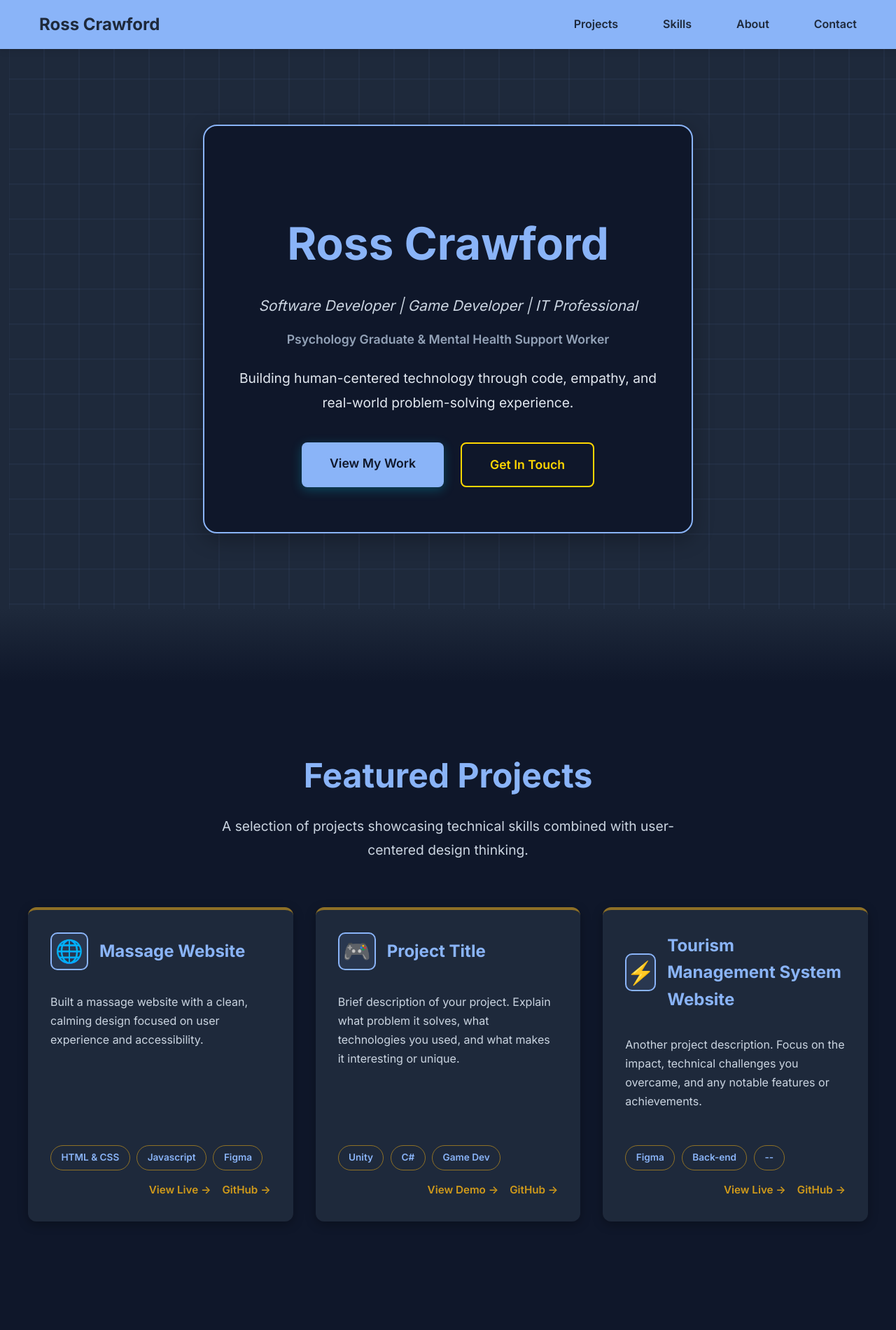
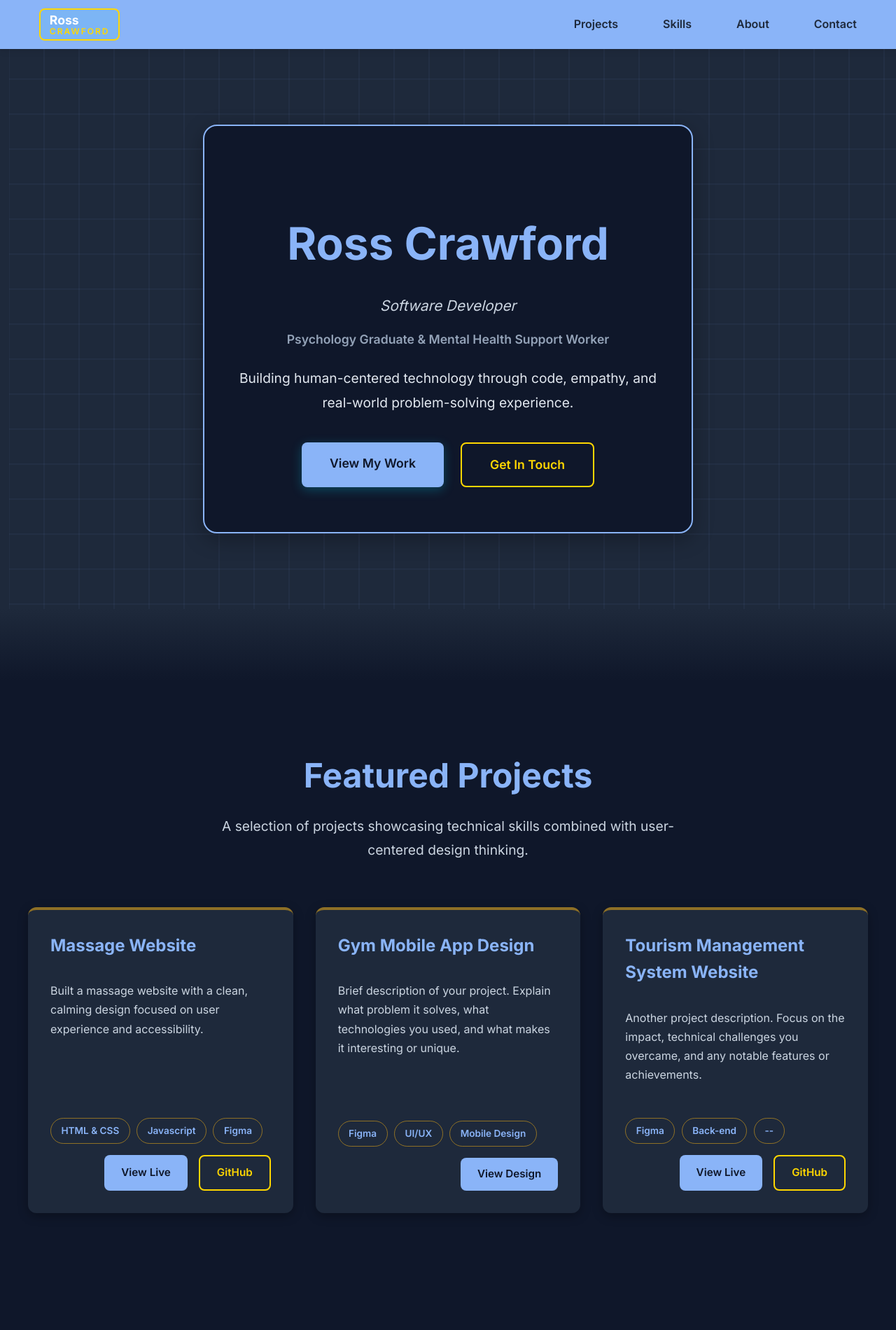
Before and after one commit to rosshunterdev/Portfolio, a plain HTML site: page portfolio.html in a window 1280 px wide. Shown: the top 1900 px of the page at 70% size. Drawn offline with Linux system fonts and the light colour scheme.

Commit message:
Created updates

```diff
--- a/portfolio.css
+++ b/portfolio.css
@@ -1,3 +1,10 @@
+/* Colours
+
+light blue: #8AB4F8 - rgba(6, 182, 212, 0.3)
+gold: #FFD700
+
+*/
+
 /* Base Styles */
 body {
 	background-color: #F5E6A8;
@@ -15,16 +22,10 @@ body {
 	padding: 0 2rem;
 }
 
-/* Navigation - Matching Figma Design */
+/* Navbar */
 .navbar {
 	height: 70px;
-
 	background-color:#8AB4F8;
-/*
-	background-color:#3F257C;
-	option 1
-	background-color: #8AB4F8
-*/
 	position: fixed;
 	top: 0;
 	width: 100%;
@@ -41,54 +42,53 @@ body {
 	justify-content: space-between;
 	padding: 0 2rem;
 }
-
 .navbar-title a {
+	display: flex;
+	align-items: center;
+	gap: 0.8rem;
 	text-decoration: none;
-	color: inherit;
-	cursor: pointer;
 	padding: 0.5rem 1rem;
 	border-radius: 5px;
-	transition: all 0.1s ease;
-	display: inline-block;
+	transition: all 0.3s ease;
 }
 
-.navbar-title a:hover {
-	background-color: rgba(6, 182, 212, 0.1);
-	color: #06b6d4;
+.logo-badge {
+	display: flex;
+	flex-direction: column;
+	line-height: 1.1;
+	padding: 0.3rem 0.8rem;
+	border: 2px solid #FFD700;
+	border-radius: 8px;
+	background: rgba(6, 182, 212, 0.1);
+	transition: all 0.2s ease;
 }
 
-.navbar-title a:active {
-	transform: translateY(2px);
-	box-shadow: inset 0 3px 5px rgba(0, 0, 0, 0.4);
+.navbar-title a:hover .logo-badge {
+	transform: translateY(-1px);
+	box-shadow: 0 4px 8px rgba(6, 182, 212, 0.2);
 }
 
-/* Optional: Add underline on hover like other nav links */
-.navbar-title a {
-	position: relative;
+/*press down state*/
+.navbar-title a:active .logo-badge {
+	transform: translateY(2px);
+	box-shadow: inset 0 3px 5px rgba(0, 0, 0, 0.3);
+	background: rgba(6, 182, 212, 0.15);
 }
 
-.navbar-title a::after {
-	content: '';
-	position: absolute;
-	bottom: -5px;
-	left: 0;
-	width: 0;
-	height: 2px;
-	background-color: #06b6d4;
-	transition: width 0.3s ease;
+
+.logo-first {
+	font-size: 1.1rem;
+	font-weight: 700;
+	color: #FFFFFF;
 }
 
-.navbar-title a:hover::after {
-	width: 100%;
+.logo-last {
+	font-size: 0.75rem;
+	font-weight: 600;
+	color: #FFD700;
+	letter-spacing: 2px;
+	text-transform: uppercase;
 }
-
-.navbar-title p {
-	color: #1e293b;
-	font-size: 1.5rem;
-	font-weight: 700;
-	margin: 0;
-}
-
 .navbar-headers {
 	display: flex;
 	align-items: center;
@@ -108,7 +108,9 @@ body {
 }
 
 .nav-link:hover {
-	color: #FFFFFF;
+	color: #FFD700;
+	transform: translateY(-1px);
+
 }
 
 .nav-link:hover::after {
@@ -116,33 +118,10 @@ body {
 }
 
 .nav-link:active {
-	transform: translateY(3px); /* Move down more */
-	box-shadow: inset 0 4px 8px rgba(0, 0, 0, 0.5); /* Deeper shadow */
+	transform: translateY(3px);
+	box-shadow: inset 0 4px 8px rgba(0, 0, 0, 0.5);
 	border-radius:20px;
 }
-/* Hero Section - Animated colour background
-.hero-section {
-	min-height: 100vh;
-	display: flex;
-	align-items: center;
-	justify-content: center;
-	text-align: center;
-	padding-top: 70px;
-	background: linear-gradient(-45deg, #1e293b, #0f172a, #1e3a5f, #1e293b);
-	background-size: 400% 400%;
-	animation: gradientShift 15s ease infinite;
-	position: relative;
-}
-
-@keyframes gradientShift {
-	0% { background-position: 0% 50%; }
-	50% { background-position: 100% 50%; }
-	100% { background-position: 0% 50%; }
-}
-
-*/
-
-
 
 /* Hero Section with Moving Grid */
 .hero-section {
@@ -244,9 +223,9 @@ body {
 }
 
 .cta-button.primary:hover {
-	background-color: #0891b2;
+	background-color: #FFD700;
 	transform: translateY(-3px);
-	box-shadow: 0 6px 20px rgba(6, 182, 212, 0.4);
+	box-shadow: 0 6px 20px rgba(6, 182, 212, 0.1);
 }
 
 .cta-button.secondary {
@@ -256,7 +235,7 @@ body {
 }
 
 .cta-button.secondary:hover {
-	background-color: rgba(6, 182, 212, 0.1);
+	background-color: #8AB4F8;
 	transform: translateY(-3px);
 }
 
@@ -334,18 +313,6 @@ section h2 {
 	margin-bottom: 1rem;
 }
 
-.project-icon {
-	font-size: 2rem;
-	width: 50px;
-	height: 50px;
-	display: flex;
-	align-items: center;
-	justify-content: center;
-	background-color: rgba(138, 180, 248, 0.1);
-	border-radius: 10px;
-	border: 2px solid #8AB4F8;
-}
-
 .project-card h3 {
 	font-size: 1.5rem;
 	color: #8AB4F8;
@@ -410,6 +377,56 @@ section h2 {
 	transform: translateX(5px);
 }
 
+.project-btn {
+	display: inline-flex;
+	align-items: center;
+	padding: 0.7rem 1.5rem;
+	border-radius: 8px;
+	font-weight: 600;
+	font-size: 0.95rem;
+	text-decoration: none;
+	transition: all 0.3s ease;
+	cursor: pointer;
+}
+
+.project-btn.primary {
+	background-color: #8AB4F8;
+	color: #0f172a;
+}
+
+.project-btn.primary:hover {
+	background-color: #FFD700;
+	transform: translateY(-2px);
+	box-shadow: 0 4px 12px rgba(138, 180, 248, 0.4);
+}
+
+.project-btn.primary:active {
+	transform: translateY(1px);
+	box-shadow: inset 0 2px 4px rgba(0, 0, 0, 0.2);
+}
+
+.project-btn.secondary {
+	background-color: transparent;
+	color: #FFD700;
+	border: 2px solid #FFD700;
+}
+
+.project-btn.secondary:hover {
+	background-color:#8AB4F8;
+	border-color: #FFD700;
+	color: #FFD700;
+	transform: translateY(-2px);
+}
+
+.project-btn.secondary:active {
+	transform: translateY(1px);
+}
+
+.btn-icon {
+	font-size: 1.1rem;
+	line-height: 1;
+}
+
 /* Responsive */
 @media (max-width: 768px) {
 	.projects-grid {
@@ -428,16 +445,13 @@ section h2 {
 }
 
 /* Skills Section */
-
-/*
 .skills-section {
-	 background-color: #F5E6A8;
-}
-*//* Skills Section */
-.skills-section {
-	background-color: #0f172a; /* Dark like projects */
+	background: linear-gradient(to bottom,
+		#0f172a 0%,
+		#0f172a 70%,
+		#1e293b 100%
+	);
 	padding: 6rem 0;
-	background: linear-gradient(to bottom, #0f172a 0%, #1e293b 15%, #0f172a 100%);
 }
 
 .skills-section h2 {
@@ -496,18 +510,17 @@ section h2 {
 	list-style: none;
 	padding: 0;
 }
-
 .skill-category li {
 	color: #cbd5e1;
 	padding: 0.6rem 0;
 	position: relative;
 	padding-left: 1.5rem;
-	transition: all 0.2s ease;
+	line-height: 1.5;
+	min-height: 2.5em; /* Reserves space for 2 lines */
 }
 
 .skill-category li:hover {
 	color: #FDB713; /* Gold on hover */
-	padding-left: 2rem;
 }
 
 .skill-category li::before {
@@ -570,7 +583,6 @@ section h2 {
 	line-height: 1.9;
 }
 
-/* Contact Section */
 /* Contact Section */
 .contact-section {
 	background-color: #1e293b; /* Dark background */
--- a/portfolio.html
+++ b/portfolio.html
@@ -13,9 +13,13 @@
 	<nav class="navbar">
 		<div class="navbar-container">
 			<div class="navbar-title">
-				<a href="#home"><p>Ross Crawford</p></a>
-			</div>
-			<div class="navbar-headers">
+				<a href="#home">
+					<div class="logo-badge">
+						<span class="logo-first">Ross</span>
+						<span class="logo-last">Crawford</span>
+					</div>
+				</a>
+			</div>			<div class="navbar-headers">
 				<a href="#projects" class="nav-link">Projects</a>
 				<a href="#skills" class="nav-link">Skills</a>
 				<a href="#about" class="nav-link">About</a>
@@ -27,7 +31,7 @@
 	<section id="home" class="hero-section">
 		<div class="hero-card">
 			<h1>Ross Crawford</h1>
-			<p class="subtitle">Software Developer | Game Developer | IT Professional</p>
+			<p class="subtitle">Software Developer</p>
 			<p class="subtitle-secondary">Psychology Graduate & Mental Health Support Worker</p>
 			<p class="intro">Building human-centered technology through code, empathy, and real-world problem-solving experience.</p>
 			<div class="cta-buttons">
@@ -46,7 +50,6 @@
 			<!-- Project 1 -->
 			<div class="project-card">
 				<div class="project-header">
-					<div class="project-icon">🌐</div>
 					<h3>Massage Website</h3>
 				</div>
 
@@ -63,8 +66,8 @@
 						<span class="tag">Figma</span>
 					</div>
 					<div class="project-links">
-						<a href="https://sensoma.co.nz/" class="project-link" taget="_blank">View Live →</a>
-						<a href="#" class="project-link">GitHub →</a>
+						<a href="https://sensoma.co.nz/" class="project-btn primary" target="_blank">View Live</a>
+						<a href="#" class="project-btn secondary">GitHub</a>
 					</div>
 				</div>
 			</div>
@@ -72,8 +75,7 @@
 			<!-- Project 2 -->
 			<div class="project-card">
 				<div class="project-header">
-					<div class="project-icon">🎮</div>
-					<h3>Project Title</h3>
+					<h3>Gym Mobile App Design</h3>
 				</div>
 
 				<div class="project-content">
@@ -84,13 +86,15 @@
 
 				<div class="project-footer">
 					<div class="project-tags">
-						<span class="tag">Unity</span>
-						<span class="tag">C#</span>
-						<span class="tag">Game Dev</span>
+						<span class="tag">Figma</span>
+						<span class="tag">UI/UX</span>
+						<span class="tag">Mobile Design</span>
 					</div>
 					<div class="project-links">
-						<a href="#" class="project-link">View Demo →</a>
-						<a href="#" class="project-link">GitHub →</a>
+						<a href="https://www.figma.com/design/2Qb1U5gbFDvbR3DS2gBK0O/ZenFit-Mobile-individual?node-id=0-1&t=Z9yKldt6Z6cwa7eb-1" class="project-btn primary" target="_blank">
+							<span class="btn-icon"></span>
+							View Design
+						</a>
 					</div>
 				</div>
 			</div>
@@ -98,7 +102,6 @@
 			<!-- Project 3 -->
 			<div class="project-card">
 				<div class="project-header">
-					<div class="project-icon">⚡</div>
 					<h3>Tourism Management System Website</h3>
 				</div>
 
@@ -115,8 +118,8 @@
 						<span class="tag">--</span>
 					</div>
 					<div class="project-links">
-						<a href="https://onewherobay-vms-asdjb8ewdtb9c0ey.newzealandnorth-01.azurewebsites.net/" class="project-link">View Live →</a>
-						<a href="#" class="project-link">GitHub →</a>
+						<a href="https://onewherobay-vms-asdjb8ewdtb9c0ey.newzealandnorth-01.azurewebsites.net/" class="project-btn primary">View Live</a>
+						<a href="https://github.com/izanagi-dev/Tourism-Management-Website" class="project-btn secondary">GitHub</a>
 					</div>
 				</div>
 			</div>
```
